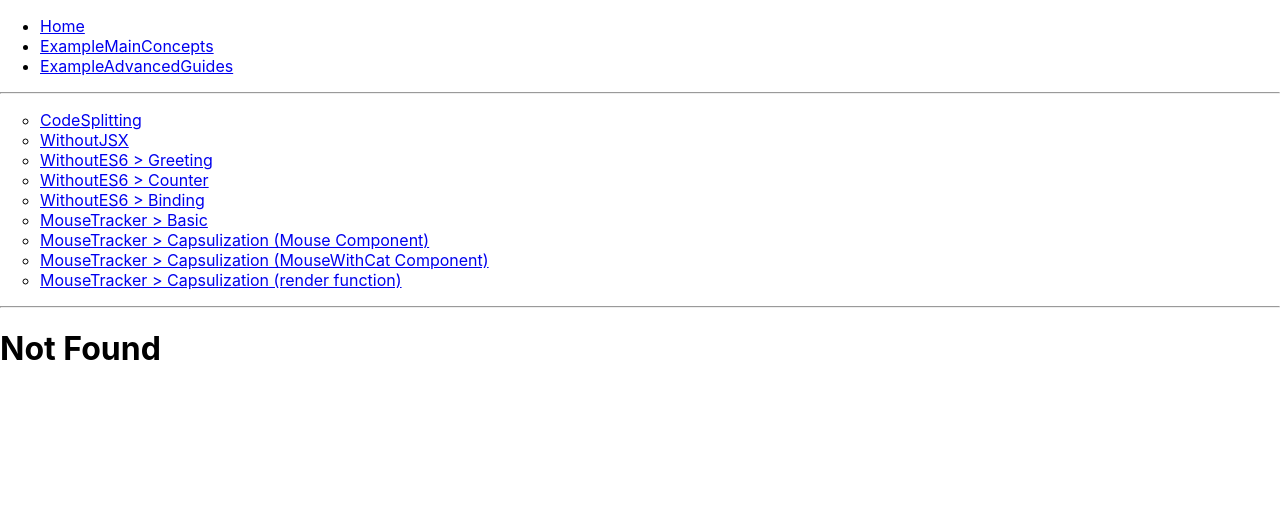
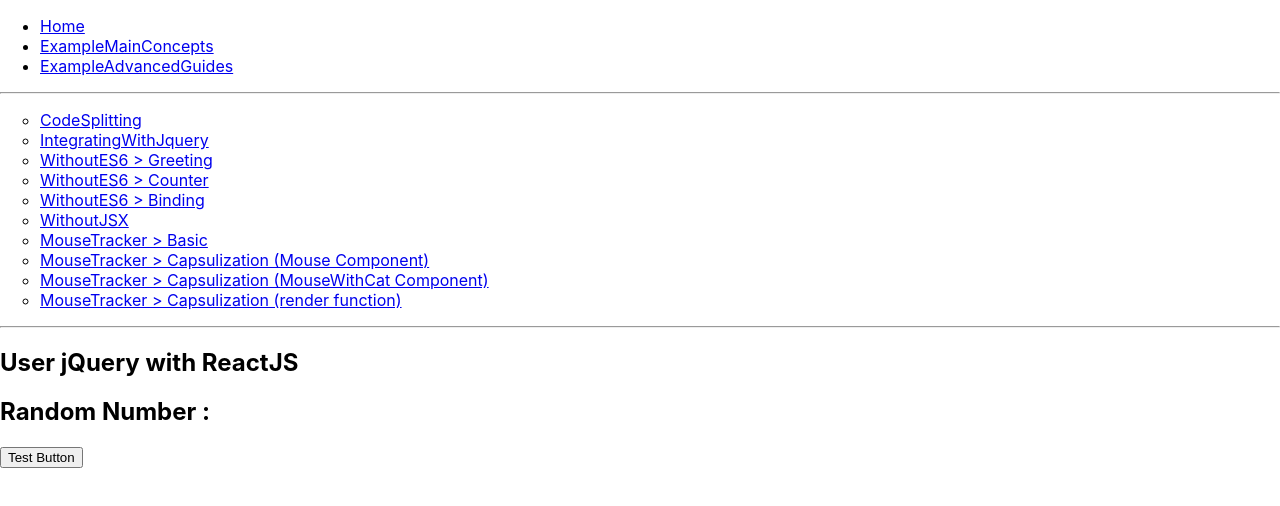
Before and after one commit to hapumee/react-basic, a React (Create React App) app: page /example-advanced-guides/integrating-with-jquery in a window 1280 px wide. Shown: the top 506 px of the page. Built offline with nearby package versions, Linux system fonts and the light colour scheme.

Commit message:
Code of reactjs.org > docs > Advanced Guides > Integrating With Other Libraries (jQuery Example)

```diff
--- a/package.json
+++ b/package.json
@@ -3,6 +3,7 @@
   "version": "0.1.0",
   "private": true,
   "dependencies": {
+    "jquery": "^3.4.1",
     "react": "^16.7.0",
     "react-dom": "^16.7.0",
     "react-router-dom": "^5.0.0",
--- /dev/null
+++ b/src/example_advanced_guides/C8_Integrating_with_jquery.js
@@ -0,0 +1,33 @@
+import React, { Component } from 'react';
+import $ from 'jquery';
+
+class IntegratingWithJquery extends Component {
+    constructor(props) {
+        super(props);
+        this.state = { store: '' };
+    }
+
+    componentDidMount() {
+        let _this = this;
+
+        $('button').on('click', function() {
+            _this.setState({
+                store: Math.random()
+            });
+        });
+    }
+
+    render() {
+        return (
+            <div>
+                <h2>User jQuery with ReactJS</h2>
+                <h2>Random Number : {this.state.store}</h2>
+                <p>
+                    <button>Test Button</button>
+                </p>
+            </div>
+        );
+    }
+}
+
+export default IntegratingWithJquery;
--- a/src/example_advanced_guides/ExampleAdvancedGuides.js
+++ b/src/example_advanced_guides/ExampleAdvancedGuides.js
@@ -2,10 +2,11 @@ import React from 'react';
 import { Route, Link, BrowserRouter as Router, Switch } from 'react-router-dom';
 import NotFound from '../error/NotFound';
 import CodeSplitting from './C2_CodeSplitting';
-import WithoutJSXHello from './C13_WithoutJSX';
+import IntegratingWithJquery from './C8_Integrating_with_jquery';
 import WithoutES6Greeting from "./C12_WithoutES6_Greeting";
 import WithoutES6Counter from "./C12_WithoutES6_Counter";
 import WithoutES6Binding from "./C12_WithoutES6_Binding";
+import WithoutJSXHello from './C13_WithoutJSX';
 import MouseTracker1 from "./C16_RenderProps_MouseTracker1";
 import MouseTracker2 from "./C16_RenderProps_MouseTracker2";
 import MouseTracker3 from "./C16_RenderProps_MouseTracker3";
@@ -17,10 +18,11 @@ class ExampleAdvancedGuides extends React.Component {
             <div>
                 <ul style={{listStyleType: 'circle'}}>
                     <li><Link to="/example-advanced-guides/code-splitting">CodeSplitting</Link></li>
-                    <li><Link to="/example-advanced-guides/without-jsx">WithoutJSX</Link></li>
+                    <li><Link to="/example-advanced-guides/integrating-with-jquery">IntegratingWithJquery</Link></li>
                     <li><Link to="/example-advanced-guides/without-es6-greeting">WithoutES6 > Greeting</Link></li>
                     <li><Link to="/example-advanced-guides/without-es6-counter">WithoutES6 > Counter</Link></li>
                     <li><Link to="/example-advanced-guides/without-es6-binding">WithoutES6 > Binding</Link></li>
+                    <li><Link to="/example-advanced-guides/without-jsx">WithoutJSX</Link></li>
                     <li><Link to="/example-advanced-guides/mousetracker1">MouseTracker > Basic</Link></li>
                     <li><Link to="/example-advanced-guides/mousetracker2">MouseTracker > Capsulization (Mouse Component)</Link></li>
                     <li><Link to="/example-advanced-guides/mousetracker3">MouseTracker > Capsulization (MouseWithCat Component)</Link></li>
@@ -29,10 +31,11 @@ class ExampleAdvancedGuides extends React.Component {
                 <hr />
                 <Switch>
                     <Route path="/example-advanced-guides/code-splitting" component={CodeSplitting} />
-                    <Route path="/example-advanced-guides/without-jsx" component={() => <WithoutJSXHello toWhat='world!!' />} />
+                    <Route path="/example-advanced-guides/integrating-with-jquery" component={IntegratingWithJquery} />
                     <Route path="/example-advanced-guides/without-es6-greeting" component={() => <WithoutES6Greeting name="Alex" />} />
                     <Route path="/example-advanced-guides/without-es6-counter" component={() => <WithoutES6Counter initialiCount="99" />} />
                     <Route path="/example-advanced-guides/without-es6-binding" component={() => <WithoutES6Binding />} />
+                    <Route path="/example-advanced-guides/without-jsx" component={() => <WithoutJSXHello toWhat='world!!' />} />
                     <Route path="/example-advanced-guides/mousetracker1" component={() => <MouseTracker1 />} />
                     <Route path="/example-advanced-guides/mousetracker2" component={() => <MouseTracker2 />} />
                     <Route path="/example-advanced-guides/mousetracker3" component={() => <MouseTracker3 />} />
```
